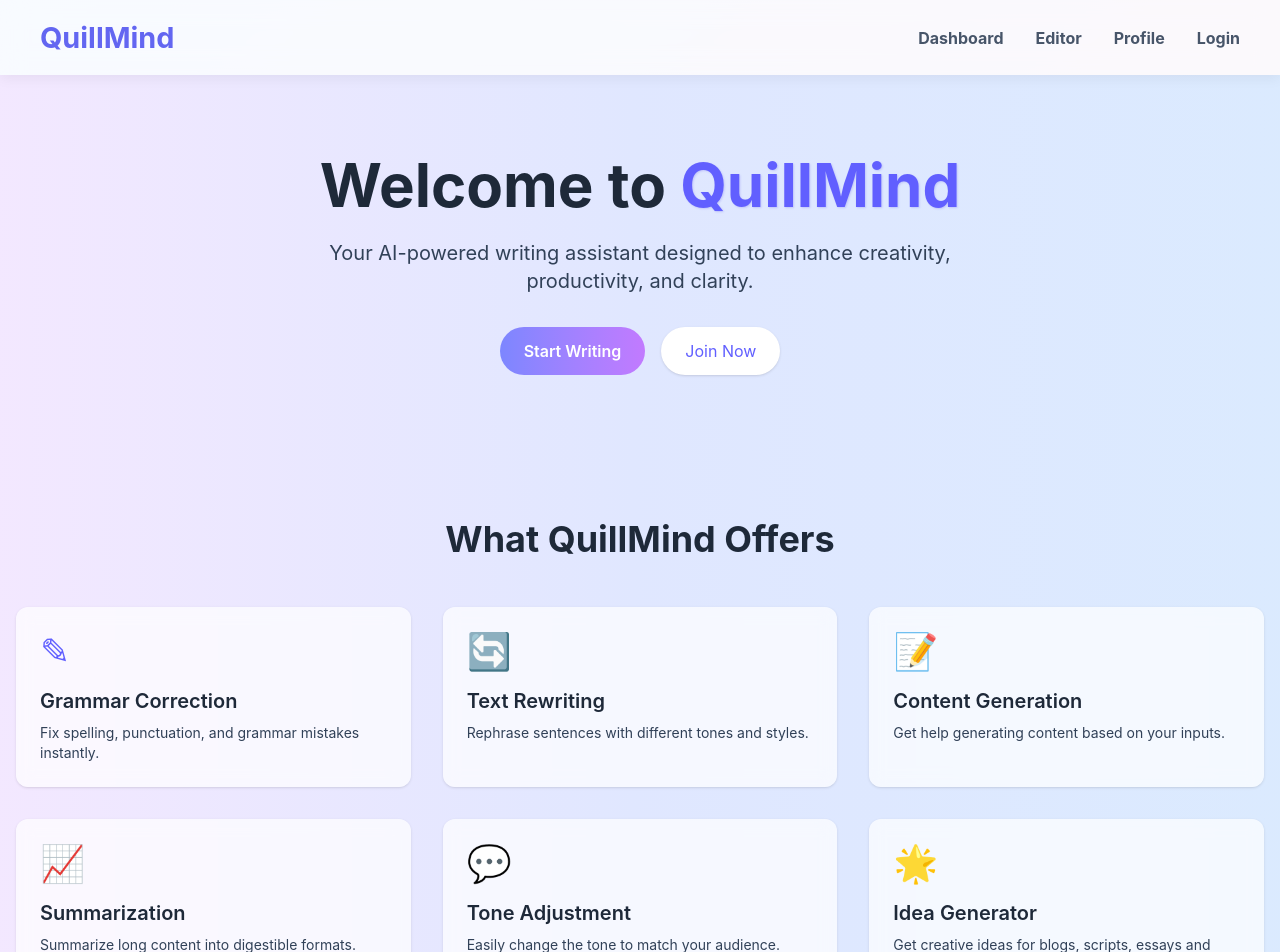
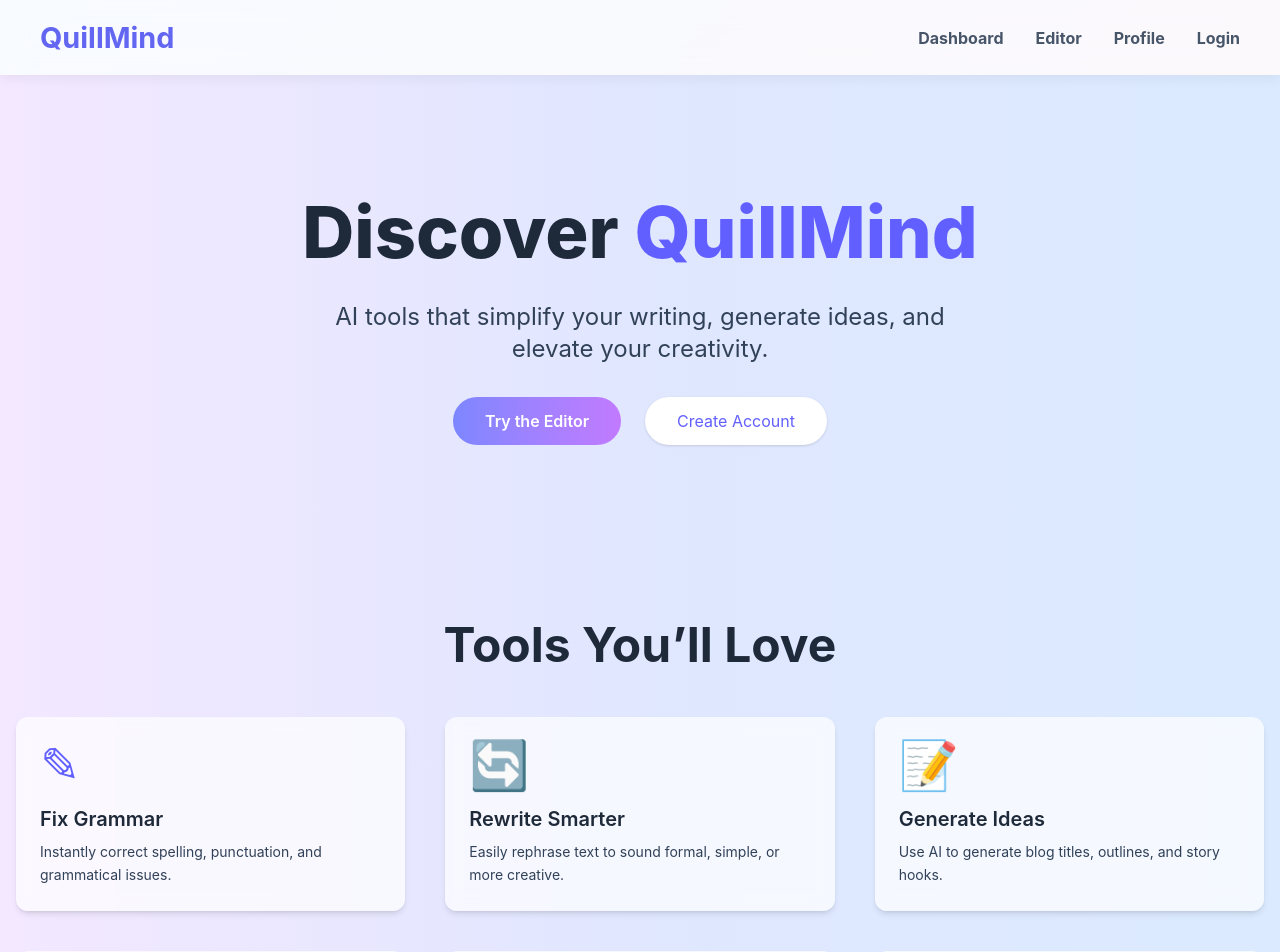
Before and after one commit to khuushiie/QuillMind, a React (Vite) app in the folder frontend/: page / in a window 1280 px wide. Shown: the top 952 px of the page. Built offline with nearby package versions, Linux system fonts and the light colour scheme.

Commit message:
Initial commit from root

```diff
--- a/frontend/src/pages/Home.jsx
+++ b/frontend/src/pages/Home.jsx
@@ -3,48 +3,50 @@ import "../styles/Home.css";
 
 export default function Home() {
   return (
-    <div className="home-wrapper bg-gradient-to-r from-purple-100 via-indigo-100 to-blue-100 min-h-screen">
+    <div className="home-wrapper bg-gradient-to-r from-purple-100 via-indigo-100 to-blue-100 min-h-screen flex flex-col items-center justify-center">
       {/* Hero Section */}
-      <section className="hero-section text-center py-20 px-4">
-        <h1 className="text-4xl md:text-6xl font-bold text-gray-800 mb-6">
-          Welcome to <span className="text-indigo-500">QuillMind</span>
+      <section className="text-center px-4 py-20 md:py-28">
+        <h1 className="text-5xl md:text-7xl font-extrabold text-gray-800 mb-6 leading-tight">
+          Discover <span className="text-indigo-500">QuillMind</span>
         </h1>
-        <p className="text-lg md:text-xl text-slate-700 max-w-2xl mx-auto mb-8">
-          Your AI-powered writing assistant designed to enhance creativity, productivity, and clarity.
+        <p className="text-xl md:text-2xl text-slate-700 max-w-2xl mx-auto mb-8">
+          AI tools that simplify your writing, generate ideas, and elevate your creativity.
         </p>
-        <div className="flex justify-center gap-4">
+        <div className="flex justify-center gap-6 flex-wrap">
           <Link
             to="/editor"
-            className="px-6 py-3 rounded-full text-white font-semibold bg-gradient-to-r from-indigo-400 to-purple-400 hover:from-indigo-500 transition-transform transform hover:scale-105"
+            className="px-8 py-3 rounded-full text-white font-semibold bg-gradient-to-r from-indigo-400 to-purple-400 hover:from-indigo-500 transform hover:scale-105 transition"
           >
-            Start Writing
+            Try the Editor
           </Link>
           <Link
             to="/register"
-            className="px-6 py-3 rounded-full text-indigo-500 bg-white shadow hover:text-indigo-600 transition-transform transform hover:scale-105"
+            className="px-8 py-3 rounded-full text-indigo-500 bg-white shadow hover:text-indigo-600 transform hover:scale-105 transition"
           >
-            Join Now
+            Create Account
           </Link>
         </div>
       </section>
 
-      {/* Features Section */}
-      <section className="features-section py-16 px-4 max-w-7xl mx-auto">
-        <h2 className="text-3xl md:text-4xl font-bold text-center text-gray-800 mb-12">
-          What QuillMind Offers
+      {/* Features Preview */}
+      <section className="w-full py-16 px-4 max-w-7xl mx-auto">
+        <h2 className="text-4xl md:text-5xl font-bold text-center text-gray-800 mb-12">
+          Tools You’ll Love
         </h2>
 
-        <div className="grid grid-cols-1 sm:grid-cols-2 md:grid-cols-3 gap-8">
+        <div className="grid grid-cols-1 sm:grid-cols-2 lg:grid-cols-3 gap-10">
           {features.map((feature) => (
             <div
               key={feature.title}
-              className="bg-white/70 backdrop-blur p-6 rounded-xl shadow hover:shadow-lg transition-shadow"
+              className="bg-white/70 backdrop-blur p-6 rounded-xl shadow-md hover:shadow-xl transition-shadow transform hover:scale-105"
             >
-              <div className="text-4xl mb-4 text-indigo-500">{feature.icon}</div>
+              <div className="text-5xl mb-4 text-indigo-500">{feature.icon}</div>
               <h3 className="text-xl font-semibold text-gray-800 mb-2">
                 {feature.title}
               </h3>
-              <p className="text-slate-700 text-sm">{feature.description}</p>
+              <p className="text-slate-700 text-sm leading-relaxed">
+                {feature.description}
+              </p>
             </div>
           ))}
         </div>
@@ -56,32 +58,32 @@ export default function Home() {
 const features = [
   {
     icon: "\u270E\uFE0F",
-    title: "Grammar Correction",
-    description: "Fix spelling, punctuation, and grammar mistakes instantly."
+    title: "Fix Grammar",
+    description: "Instantly correct spelling, punctuation, and grammatical issues."
   },
   {
     icon: "\uD83D\uDD04",
-    title: "Text Rewriting",
-    description: "Rephrase sentences with different tones and styles."
+    title: "Rewrite Smarter",
+    description: "Easily rephrase text to sound formal, simple, or more creative."
   },
   {
     icon: "\uD83D\uDCDD",
-    title: "Content Generation",
-    description: "Get help generating content based on your inputs."
+    title: "Generate Ideas",
+    description: "Use AI to generate blog titles, outlines, and story hooks."
   },
   {
     icon: "\uD83D\uDCC8",
-    title: "Summarization",
-    description: "Summarize long content into digestible formats."
+    title: "Summarize Content",
+    description: "Turn lengthy text into concise summaries or bullet points."
   },
   {
     icon: "\uD83D\uDCAC",
-    title: "Tone Adjustment",
-    description: "Easily change the tone to match your audience."
+    title: "Adjust Tone",
+    description: "Make your writing friendly, persuasive, or academic."
   },
   {
     icon: "\uD83C\uDF1F",
-    title: "Idea Generator",
-    description: "Get creative ideas for blogs, scripts, essays and more."
+    title: "Explain Simply",
+    description: "Break down complex information with our ELI5 feature."
   }
 ];
--- a/frontend/src/styles/Home.css
+++ b/frontend/src/styles/Home.css
@@ -1,12 +1,24 @@
+/* Home.css */
+
 .home-wrapper {
-  scroll-behavior: smooth;
+  font-family: 'Inter', sans-serif;
 }
 
 .hero-section h1 span {
-  text-shadow: 1px 1px 2px rgba(79, 70, 229, 0.2); /* subtle indigo shadow */
+  background: linear-gradient(to right, #6366f1, #a78bfa);
+  -webkit-background-clip: text;
+  -webkit-text-fill-color: transparent;
 }
 
-.features-section .hover\\:shadow-lg:hover {
-  transform: scale(1.03);
-  transition: all 0.3s ease;
+.hero-section p {
+  line-height: 1.7;
 }
+
+.features-section .card {
+  transition: transform 0.3s ease, box-shadow 0.3s ease;
+}
+
+.features-section .card:hover {
+  transform: translateY(-6px);
+  box-shadow: 0 10px 20px rgba(99, 102, 241, 0.2);
+}
```
Also changed, not shown: 2 other files (tests, documents, lock files or other folders).
